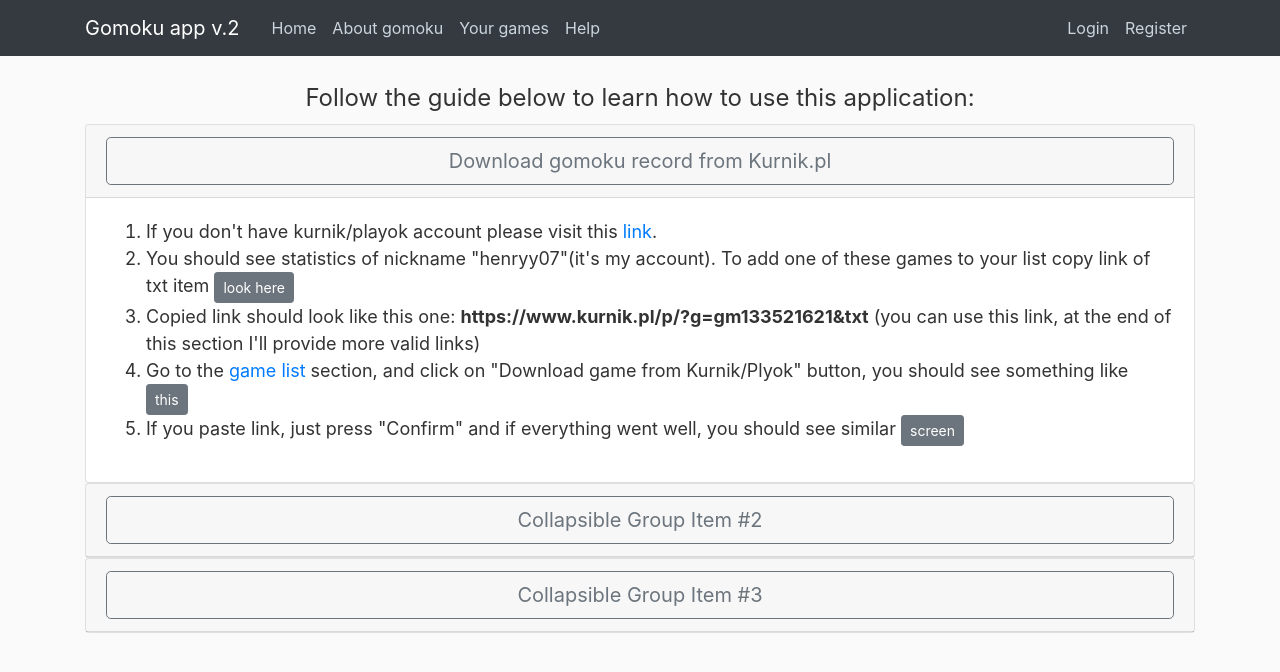
After one commit to adam-harmasz/gomoku_v_0_2, a Django app: page /help/ in a window 1280 px wide, after a click on "Download gomoku record from Kurnik.pl". The commit adds this page. Shown: the top 672 px of the page. Run offline with Django 3.2, Linux system fonts and the light colour scheme; some libraries are stand-ins or nearby versions.

Commit message:
help view, added download from kurnik guide in help view

```diff
--- a/config/static/gomoku_app/js/app.js
+++ b/config/static/gomoku_app/js/app.js
@@ -131,7 +131,6 @@ $(document).ready(function () {
             })
     }
 
-
     // undo move on board according to game record
     function undo_move() {
         var undo_btn = $('#undo');
@@ -151,9 +150,8 @@ $(document).ready(function () {
             if (move === 0) {
                 silence_undo_move();
             }
-            })
+        });
     }
-
 
         // show all moves at once
         function last_move() {
@@ -223,7 +221,7 @@ $(document).ready(function () {
             game_record_length = game_record_list.length;
 
         for (var i = 0; i < game_record_length; i++) {
-            var list_group_item = $("<button type='button' class='btn-group btn-secondary game-record-buttons' name='" +
+            var list_group_item = $("<button type='button' class='btn btn-outline-secondary game-record-buttons' name='" +
                 (i + 1) + "'>" + (i + 1) + ": " + game_record_list[i].slice(1, -1) + "</button>");
             $(game_record_tag.append(list_group_item));
 
--- a/core/templates/core/base.html
+++ b/core/templates/core/base.html
@@ -39,6 +39,7 @@
                             <a class="nav-item nav-link" href="{% url 'home' %}">Home</a>
                             <a class="nav-item nav-link" href="{% url 'about' %}">About gomoku</a>
                             <a class="nav-item nav-link" href="{% url 'gomoku:game-list' %}">Your games</a>
+                            <a class="nav-item nav-link" href="{% url 'help' %}">Help</a>
                         </div>
                         <!-- Navbar Right Side -->
                         <div class="navbar-nav">
--- /dev/null
+++ b/core/templates/core/help.html
@@ -0,0 +1,69 @@
+{% extends 'core/base.html' %}
+{% load static %}
+{% block content %}
+    {% include "core/modal_help_1.html" %}
+    {% include "core/modal_help_2.html" %}
+    {% include "core/modal_help_3.html" %}
+    <legend class="text-center">Follow the guide below to learn how to use this application:</legend>
+    <div class="accordion" id="accordionExample">
+        <div class="card">
+            <div class="card-header" id="headingOne">
+                <h2 class="mb-0">
+                    <button class="btn btn-outline-secondary btn-block btn-lg" type="button" data-toggle="collapse" data-target="#collapseOne" aria-expanded="true" aria-controls="collapseOne">
+                        Download gomoku record from Kurnik.pl
+                    </button>
+                </h2>
+            </div>
+
+            <div id="collapseOne" class="collapse" aria-labelledby="headingOne" data-parent="#accordionExample">
+                <div class="card-body" style="font-size: large">
+                    <ol>
+                        <li>If you don't have kurnik/playok account please visit this <a href="https://www.kurnik.pl/stat.phtml?u=henryy07&g=gm&sk=2">link</a>.</li>
+                        <li>
+                            You should see statistics of nickname "henryy07"(it's my account). To add one of these games to your list copy link of txt item
+                            <button type="button" class="btn btn-secondary btn-sm" data-toggle="modal" data-target="#help-modal-1">look here</button>
+                        </li>
+                        <li>Copied link should look like this one: <strong>https://www.kurnik.pl/p/?g=gm133521621&txt</strong> (you can use this link, at the end of this section I'll provide more valid links)</li>
+                        <li>
+                            Go to the <a href="{% url 'gomoku:game-list' %}">game list</a>
+                            section, and click on "Download game from Kurnik/Plyok" button, you should see something like
+                            <button type="button" class="btn btn-secondary btn-sm" data-toggle="modal" data-target="#help-modal-2">this</button>
+                        </li>
+                        <li>
+                            If you paste link, just press "Confirm" and if everything went well, you should see similar
+                            <button type="button" class="btn btn-secondary btn-sm" data-toggle="modal" data-target="#help-modal-3">screen</button>
+                        </li>
+                    </ol>
+                </div>
+            </div>
+        </div>
+        <div class="card">
+            <div class="card-header" id="headingTwo">
+                <h2 class="mb-0">
+                    <button class="btn btn-outline-secondary btn-block btn-lg" type="button" data-toggle="collapse" data-target="#collapseTwo" aria-expanded="false" aria-controls="collapseTwo">
+                        Collapsible Group Item #2
+                    </button>
+                </h2>
+            </div>
+            <div id="collapseTwo" class="collapse" aria-labelledby="headingTwo" data-parent="#accordionExample">
+                <div class="card-body">
+                    Anim pariatur cliche reprehenderit, enim eiusmod high life accusamus terry richardson ad squid. 3 wolf moon officia aute, non cupidatat skateboard dolor brunch. Food truck quinoa nesciunt laborum eiusmod. Brunch 3 wolf moon tempor, sunt aliqua put a bird on it squid single-origin coffee nulla assumenda shoreditch et. Nihil anim keffiyeh helvetica, craft beer labore wes anderson cred nesciunt sapiente ea proident. Ad vegan excepteur butcher vice lomo. Leggings occaecat craft beer farm-to-table, raw denim aesthetic synth nesciunt you probably haven't heard of them accusamus labore sustainable VHS.
+                </div>
+            </div>
+        </div>
+        <div class="card">
+            <div class="card-header" id="headingThree">
+                <h2 class="mb-0">
+                    <button class="btn btn-outline-secondary btn-block btn-lg" type="button" data-toggle="collapse" data-target="#collapseThree" aria-expanded="false" aria-controls="collapseThree">
+                        Collapsible Group Item #3
+                    </button>
+                </h2>
+            </div>
+            <div id="collapseThree" class="collapse" aria-labelledby="headingThree" data-parent="#accordionExample">
+                <div class="card-body">
+                    Anim pariatur cliche reprehenderit, enim eiusmod high life accusamus terry richardson ad squid. 3 wolf moon officia aute, non cupidatat skateboard dolor brunch. Food truck quinoa nesciunt laborum eiusmod. Brunch 3 wolf moon tempor, sunt aliqua put a bird on it squid single-origin coffee nulla assumenda shoreditch et. Nihil anim keffiyeh helvetica, craft beer labore wes anderson cred nesciunt sapiente ea proident. Ad vegan excepteur butcher vice lomo. Leggings occaecat craft beer farm-to-table, raw denim aesthetic synth nesciunt you probably haven't heard of them accusamus labore sustainable VHS.
+                </div>
+            </div>
+        </div>
+    </div>
+{% endblock content %}
--- /dev/null
+++ b/core/templates/core/modal_help_1.html
@@ -0,0 +1,11 @@
+{% load static %}
+<!-- Modal download game-->
+    <div class="modal fade" id="help-modal-1" tabindex="-1" role="dialog" aria-labelledby="exampleModalLabel" aria-hidden="true">
+        <div class="modal-dialog modal-dialog-centered modal-lg" role="document">
+            <div class="modal-content">
+                <div class="modal-body">
+                    <img src="{% static 'config/img/help1.jpg' %}" style="max-width: 100%; max-height: 100%">
+                </div>
+            </div>
+        </div>
+    </div>
--- /dev/null
+++ b/core/templates/core/modal_help_2.html
@@ -0,0 +1,11 @@
+{% load static %}
+<!-- Modal download game-->
+    <div class="modal fade" id="help-modal-2" tabindex="-1" role="dialog" aria-labelledby="exampleModalLabel" aria-hidden="true">
+        <div class="modal-dialog modal-dialog-centered modal-lg" role="document">
+            <div class="modal-content">
+                <div class="modal-body">
+                    <img src="{% static 'config/img/help2.jpg' %}" style="max-width: 100%; max-height: 100%">
+                </div>
+            </div>
+        </div>
+    </div>
--- /dev/null
+++ b/core/templates/core/modal_help_3.html
@@ -0,0 +1,11 @@
+{% load static %}
+<!-- Modal download game-->
+    <div class="modal fade" id="help-modal-3" tabindex="-1" role="dialog" aria-labelledby="exampleModalLabel" aria-hidden="true">
+        <div class="modal-dialog modal-dialog-centered modal-lg" role="document">
+            <div class="modal-content">
+                <div class="modal-body">
+                    <img src="{% static 'config/img/help3.jpg' %}" style="max-width: 100%; max-height: 100%">
+                </div>
+            </div>
+        </div>
+    </div>
--- a/core/urls.py
+++ b/core/urls.py
@@ -3,6 +3,7 @@ from django.urls import path
 from . import views
 
 urlpatterns = [
-    path('home', views.HomeView.as_view(), name='home'),
-    path('about', views.AboutView.as_view(), name='about'),
+    path('home/', views.HomeView.as_view(), name='home'),
+    path('about/', views.AboutView.as_view(), name='about'),
+    path('help/', views.HelpView.as_view(), name='help'),
 ]
--- a/core/views.py
+++ b/core/views.py
@@ -1,5 +1,4 @@
 from django.contrib.auth.mixins import LoginRequiredMixin
-from django.http import HttpResponse
 from django.shortcuts import render
 from django.views import View
 
@@ -16,3 +15,10 @@ class AboutView(LoginRequiredMixin, View):
     def get(self, request):
         """GET method"""
         return render(request, 'core/about.html')
+
+
+class HelpView(View):
+    """Help View"""
+    def get(self, request):
+        """GET method"""
+        return render(request, 'core/help.html')
--- a/gomoku_app/templates/gomoku_app/game_download_modal.html
+++ b/gomoku_app/templates/gomoku_app/game_download_modal.html
@@ -9,7 +9,7 @@
     <div class="modal-dialog modal-dialog-centered" role="document">
         <div class="modal-content">
             <div class="modal-header">
-                <h5 class="modal-title" id="exampleModalLabel"></h5>
+                <h5 class="modal-title" id="exampleModalLabel">Paste valid url to download game record</h5>
                 <button type="button" class="close" data-dismiss="modal" aria-label="Close">
                     <span aria-hidden="true">&times;</span>
                 </button>
@@ -23,7 +23,7 @@
                         {{ download_form|crispy }}
                     </fieldset>
                     <div class="form-group">
-                        <button class="btn btn-secondary" type="submit" value="Send e-mail">Save changes</button>
+                        <button class="btn btn-secondary" type="submit" value="Send e-mail">Confirm</button>
                     </div>
                 </form>
             </div>
--- a/gomoku_app/templates/gomoku_app/game_upload_modal.html
+++ b/gomoku_app/templates/gomoku_app/game_upload_modal.html
@@ -8,7 +8,7 @@
     <div class="modal-dialog modal-dialog-centered" role="document">
         <div class="modal-content">
             <div class="modal-header">
-                <h5 class="modal-title" id="exampleModalLabel">Edit your picture</h5>
+                <h5 class="modal-title" id="exampleModalLabel">Select file to upload game record</h5>
                 <button type="button" class="close" data-dismiss="modal" aria-label="Close">
                     <span aria-hidden="true">&times;</span>
                 </button>
@@ -24,7 +24,7 @@
                         {{ upload_form|crispy }}
                     </fieldset>
                     <div class="form-group">
-                        <button class="btn btn-secondary" type="submit" value="Send e-mail">Save changes</button>
+                        <button class="btn btn-secondary" type="submit" value="Send e-mail">Confirm</button>
                     </div>
                 </form>
             </div>
```
Also changed, not shown: core/templates/core/about.html (+7 -11 lines), core/templates/core/home.html (+19 -19 lines), gomoku_app/templates/gomoku_app/game_list.html (+8 -0 lines), config/static/config/img/help1.jpg (added), config/static/config/img/help2.jpg (added), config/static/config/img/help3.jpg (added). Lines whose indentation alone changed are shown as unchanged.
